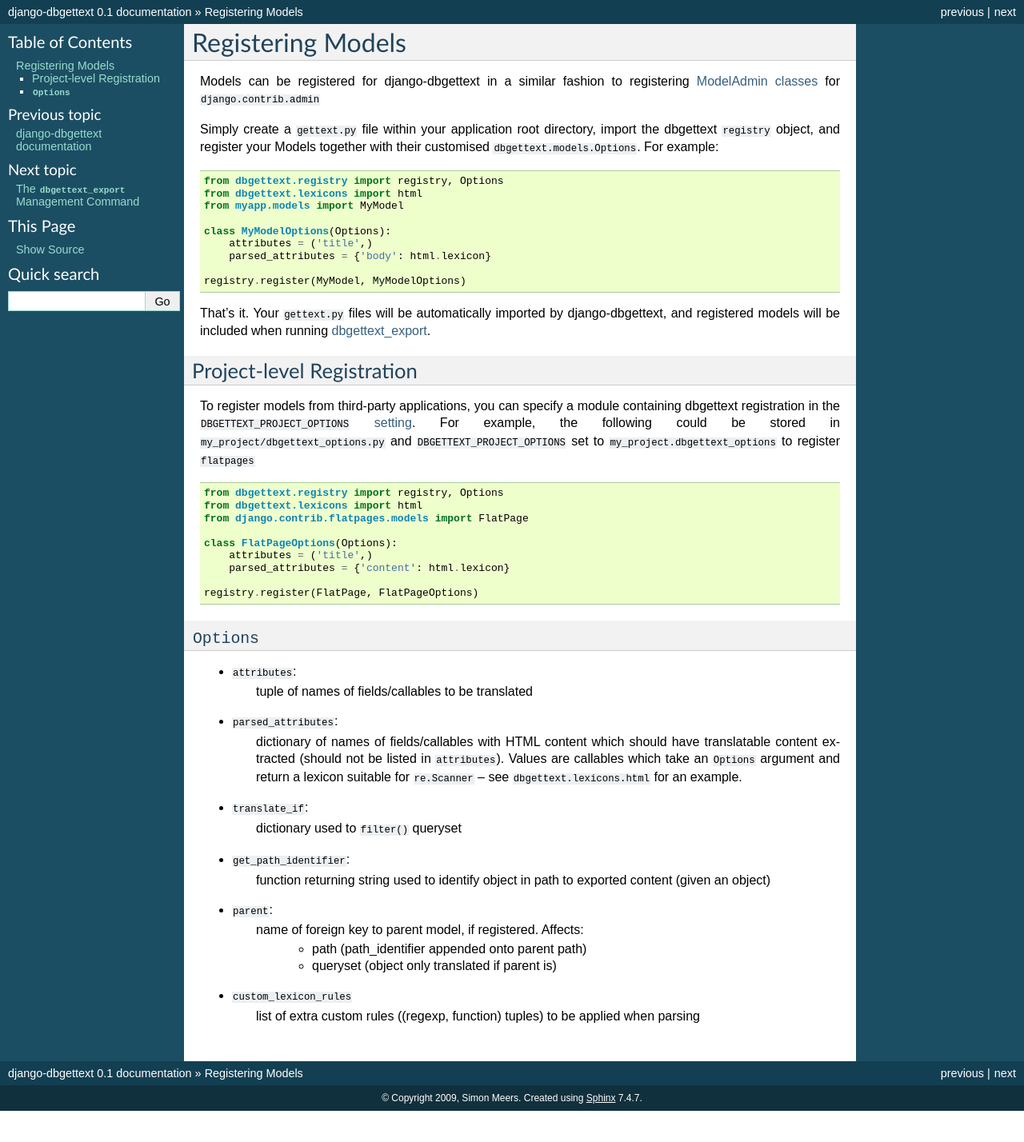
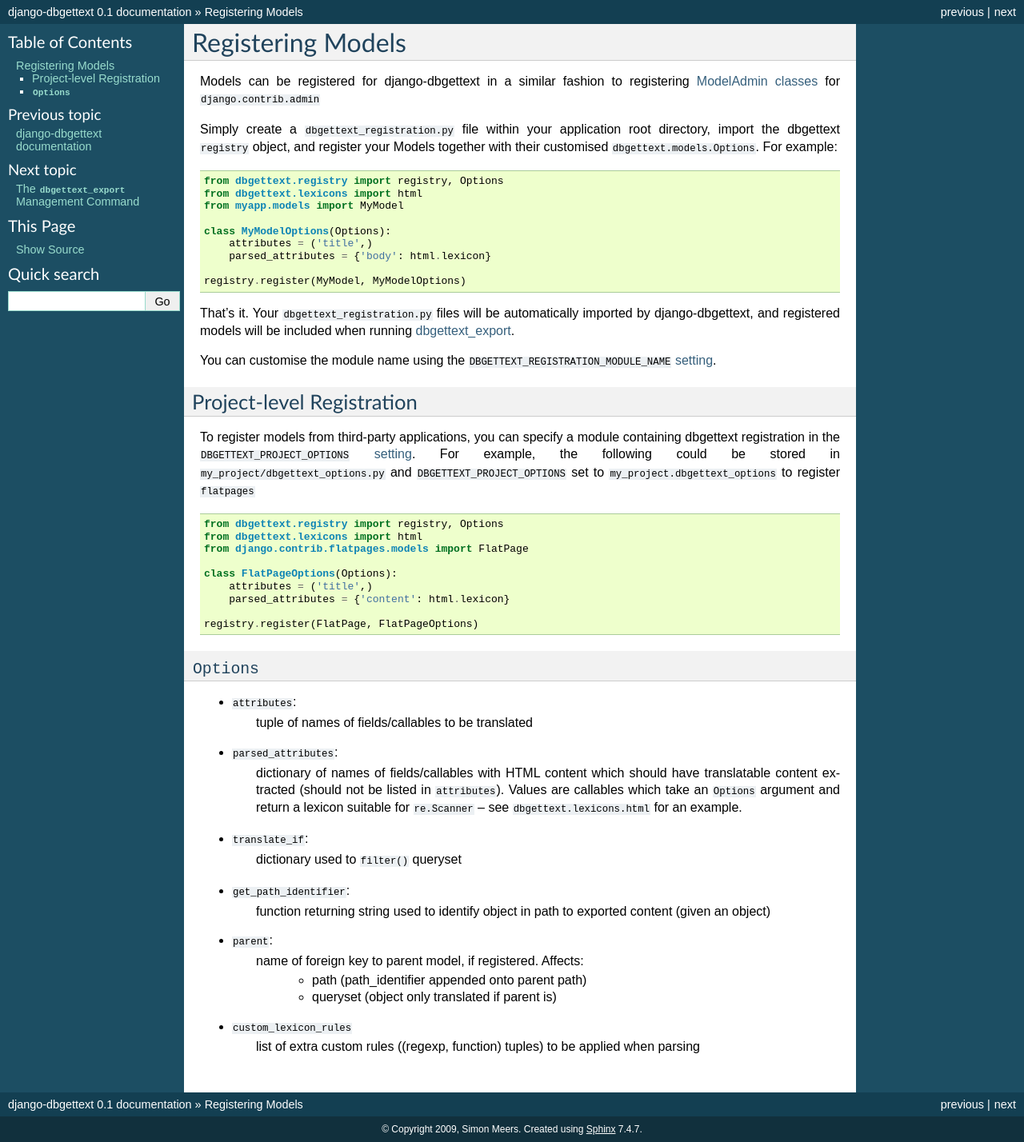
Before and after one commit to DonkeyOatie/django-dbgettext, a Sphinx documentation site: the page built from docs/registration.rst, in a window 1280 px wide. Shown: the whole page at 80% size. Built offline with Sphinx 7.4.7, drawn with Linux system fonts in a browser that asks for light colours; before the commit the page ends 1389 px from its top, so only the background shows below that.

Commit message:
Changed auto-detected module name from "gettext" to "dbgettext_registration", now configurable, to avoid namespace clashes.

```diff
--- a/docs/parsing.rst
+++ b/docs/parsing.rst
@@ -14,7 +14,7 @@ The ``DBGETTEXT_INLINE_HTML_TAGS`` :ref:`setting <settings>` can be used to defi
 
     This <b>string</b> is <i>translatable</i> by <u>default</u>.
 
-The ``custom_lexicon_rules`` :ref:`option <options>` allow the HTML parsing algorithm to be customised to suit your needs. For example, the following ``gettext.py`` file allows images to appear as moveable placeholders in translatable strings::
+The ``custom_lexicon_rules`` :ref:`option <options>` allow the HTML parsing algorithm to be customised to suit your needs. For example, the following ``dbgettext_registration.py`` file allows images to appear as moveable placeholders in translatable strings::
 
     from dbgettext.registry import registry, Options
     from dbgettext.parser import Token
--- a/docs/registration.rst
+++ b/docs/registration.rst
@@ -5,7 +5,7 @@ Registering Models
 
 Models can be registered for django-dbgettext in a similar fashion to registering `ModelAdmin classes <http://docs.djangoproject.com/en/dev/ref/contrib/admin/#modeladmin-objects>`_ for ``django.contrib.admin``
 
-Simply create a ``gettext.py`` file within your application root directory, import the dbgettext ``registry`` object, and register your Models together with their customised ``dbgettext.models.Options``. For example::
+Simply create a ``dbgettext_registration.py`` file within your application root directory, import the dbgettext ``registry`` object, and register your Models together with their customised ``dbgettext.models.Options``. For example::
 
     from dbgettext.registry import registry, Options
     from dbgettext.lexicons import html
@@ -17,7 +17,9 @@ Simply create a ``gettext.py`` file within your application root directory, impo
 
     registry.register(MyModel, MyModelOptions)
 
-That's it. Your ``gettext.py`` files will be automatically imported by django-dbgettext, and registered models will be included when running :doc:`dbgettext_export <dbgettext_export>`.
+That's it. Your ``dbgettext_registration.py`` files will be automatically imported by django-dbgettext, and registered models will be included when running :doc:`dbgettext_export <dbgettext_export>`.
+
+You can customise the module name using the ``DBGETTEXT_REGISTRATION_MODULE_NAME`` :ref:`setting <settings>`.
 
 .. _project-level:
 
--- a/docs/settings.rst
+++ b/docs/settings.rst
@@ -7,6 +7,7 @@ The following settings can be overridden in your project's ``settings.py``:
 
 * ``DBGETTEXT_PATH``: path (absolute or relative to project root) where :doc:`dbgettext_export <dbgettext_export>` should store its output. Defaults to ``locale``.
 * ``DBGETTEXT_ROOT``: name of directory within ``DBGETTEXT_PATH`` (redundancy to provide protection from auto-purging upon export). Defaults to ``dbgettext``.
+* ``DBGETTEXT_REGISTRATION_MODULE_NAME``: name of modules within apps for registration. Defaults to ``dbgettext_registration``
 * ``DBGETTEXT_PROJECT_OPTIONS``: dotted path to python module containing project-level registration code (e.g. ``my_project.dbgettext_options`` if you have a ``dbgettext_options.py`` file in your ``my_project`` directory).
 * ``DBGETTEXT_INLINE_HTML_TAGS``: tuple of tag names allowed to appear inline within strings parsed with ``dbgettext.lexicons.html``. Defaults to ``('b','i','u','em','strong',)``.
 * ``DBGETTEXT_SPLIT_SENTENCES``: split chunks of text into separate sentences for translation where appropriate. Defaults to ``True``.
```
Also changed, not shown: dbgettext/__init__.py (+9 -6 lines).
